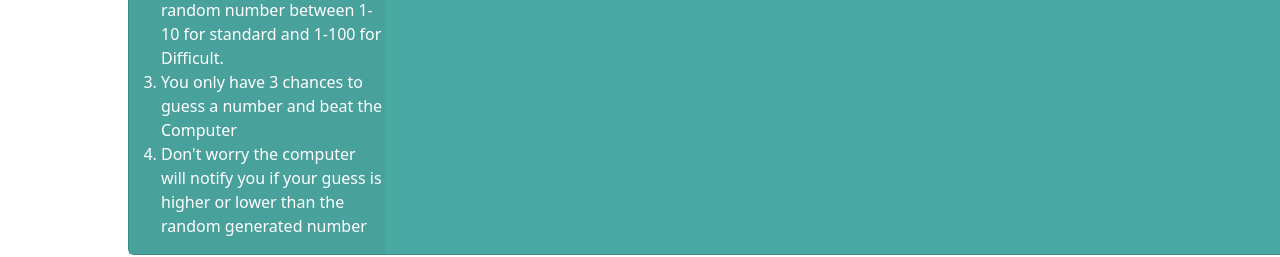
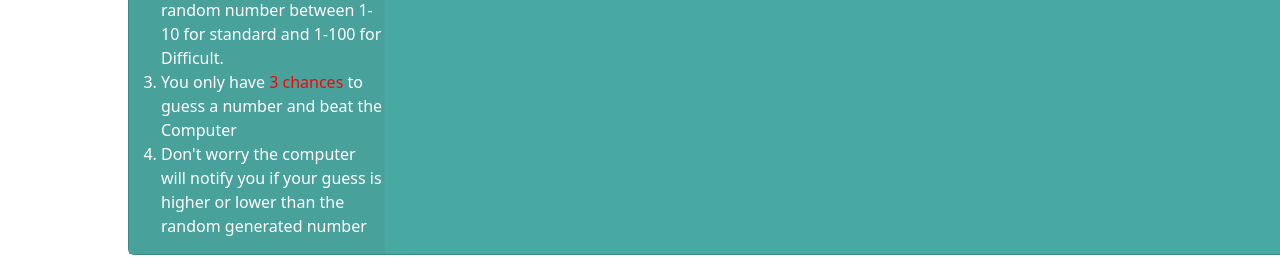
Before and after one commit to AndrewIMLEx/Learning-Project, a React app: page / in a window 1280 px wide. Shown: the part 304-561 px from the top of the page. Built offline with nearby package versions, Linux system fonts and the light colour scheme.

Commit message:
add color styling to Rules

```diff
--- a/src/Homepage/Rules.jsx
+++ b/src/Homepage/Rules.jsx
@@ -9,7 +9,7 @@ class Rules extends React.Component{
         <ol>
             <li>Choose Difficulty Level-Easy(1-10) or Hard(1-100).</li>
             <li>The Computer will generate a random number between 1-10 for standard and 1-100 for Difficult.</li>
-            <li>You only have 3 chances to guess a number and beat the Computer</li>
+            <li>You only have <a style={{color: "red"}}>3 chances</a> to guess a number and beat the Computer</li>
             <li>Don't worry the computer will notify you if your guess is higher or lower than the random generated number</li>
         </ol>
         </div>
```
